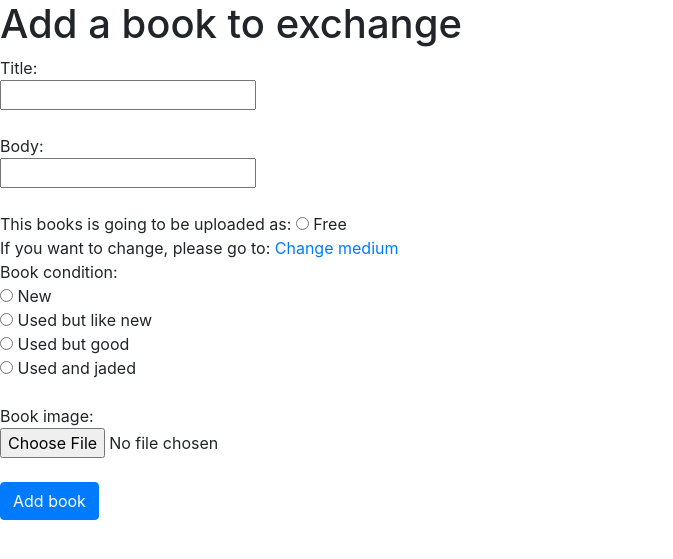
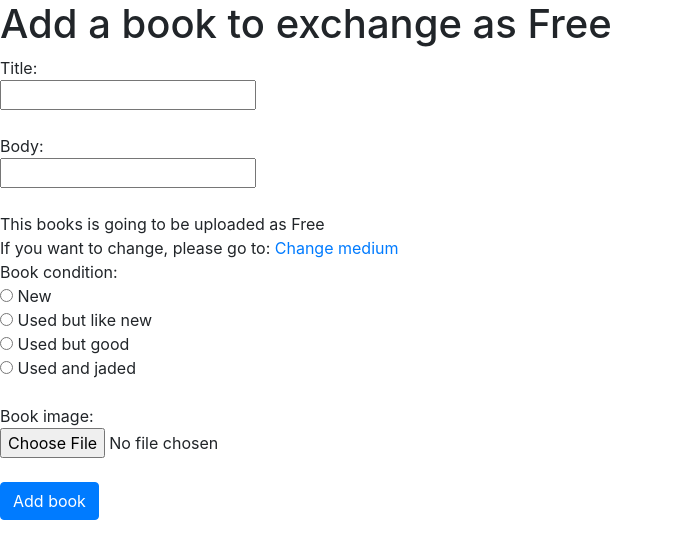
Before and after one commit to Magofoco/Porticode, a Django app: page /books/createfreebook in a window 1280 px wide. Shown: the part 58-617 px from the top of the page, without its empty margins (0-673 px from the left). Run offline with Django 3.2, Linux system fonts and the light colour scheme; a user stored in the database is signed in; some libraries are stand-ins or nearby versions.

Commit message:
changed input for free and exchange from radio to hidden

```diff
--- a/books/templates/books/createexchangebook.html
+++ b/books/templates/books/createexchangebook.html
@@ -8,7 +8,7 @@
 <br>
 {% endif %}
 
-<h1>Add a book to exchange</h1>
+<h1>Add a book to exchange as Exchange</h1>
 
 <form method="POST" action="{% url 'createexchangebook' %}" enctype="multipart/form-data">
   {% csrf_token %}
@@ -22,8 +22,8 @@
   <input type="textbox" name="body" />
   <br>
   <br>
-  This books is going to be uploaded as:
-  <input type="radio" name="exchange_choices" value="BARTER" default="BARTER"> Exchange
+  This books is going to be uploaded as Exchange
+  <input type="hidden" name="exchange_choices" value="BARTER" checked="checked">
   <br>
   If you want to change, please go to:
   <a href="{% url 'welcome' %}">Change medium</a>
--- a/books/templates/books/createfreebook.html
+++ b/books/templates/books/createfreebook.html
@@ -8,7 +8,7 @@
 <br>
 {% endif %}
 
-<h1>Add a book to exchange</h1>
+<h1>Add a book to exchange as Free</h1>
 
 <form method="POST" action="{% url 'createexchangebook' %}" enctype="multipart/form-data">
   {% csrf_token %}
@@ -22,8 +22,8 @@
   <input type="textbox" name="body" />
   <br>
   <br>
-  This books is going to be uploaded as:
-  <input type="radio" name="exchange_choices" value="FREE" default="FREE"> Free
+  This books is going to be uploaded as Free
+  <input type="hidden" name="exchange_choices" value="FREE" checked="checked">
   <br>
   If you want to change, please go to:
   <a href="{% url 'welcome' %}">Change medium</a>
```
Also changed, not shown: media/images/provaicon_CJtgvH2.jpeg (added).
